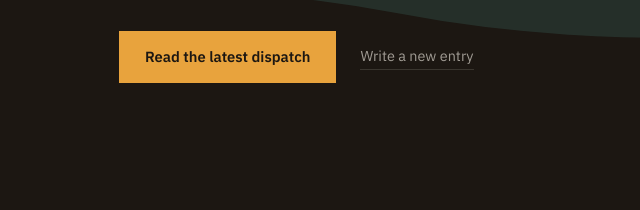
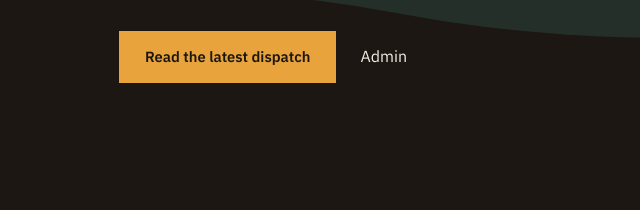
Before and after one commit to vaishnavsripathi5-cmd/undergrowth-blog, an Eleventy site: page src/index.njk in a window 1280 px wide. Shown: the part 512-722 px from the top of the page, 193-833 px from the left. Built offline with nearby package versions, Linux system fonts and the light colour scheme; Eleventy itself is replaced by a stand-in of ours; files that its build step writes are made by us from their sources.

Commit message:
Update index.njk

```diff
--- a/src/index.njk
+++ b/src/index.njk
@@ -21,7 +21,7 @@ permalink: /index.html
       {% if collections.posts.length > 0 %}
       <a href="{{ collections.posts[0].url }}" class="btn-primary">Read the latest dispatch</a>
       {% endif %}
-      <a href="/admin/" class="link-quiet">Write a new entry</a>
+      <a href="/admin/" class="hero-admin">Admin</a>
     </div>
   </div>
 </section>
```
